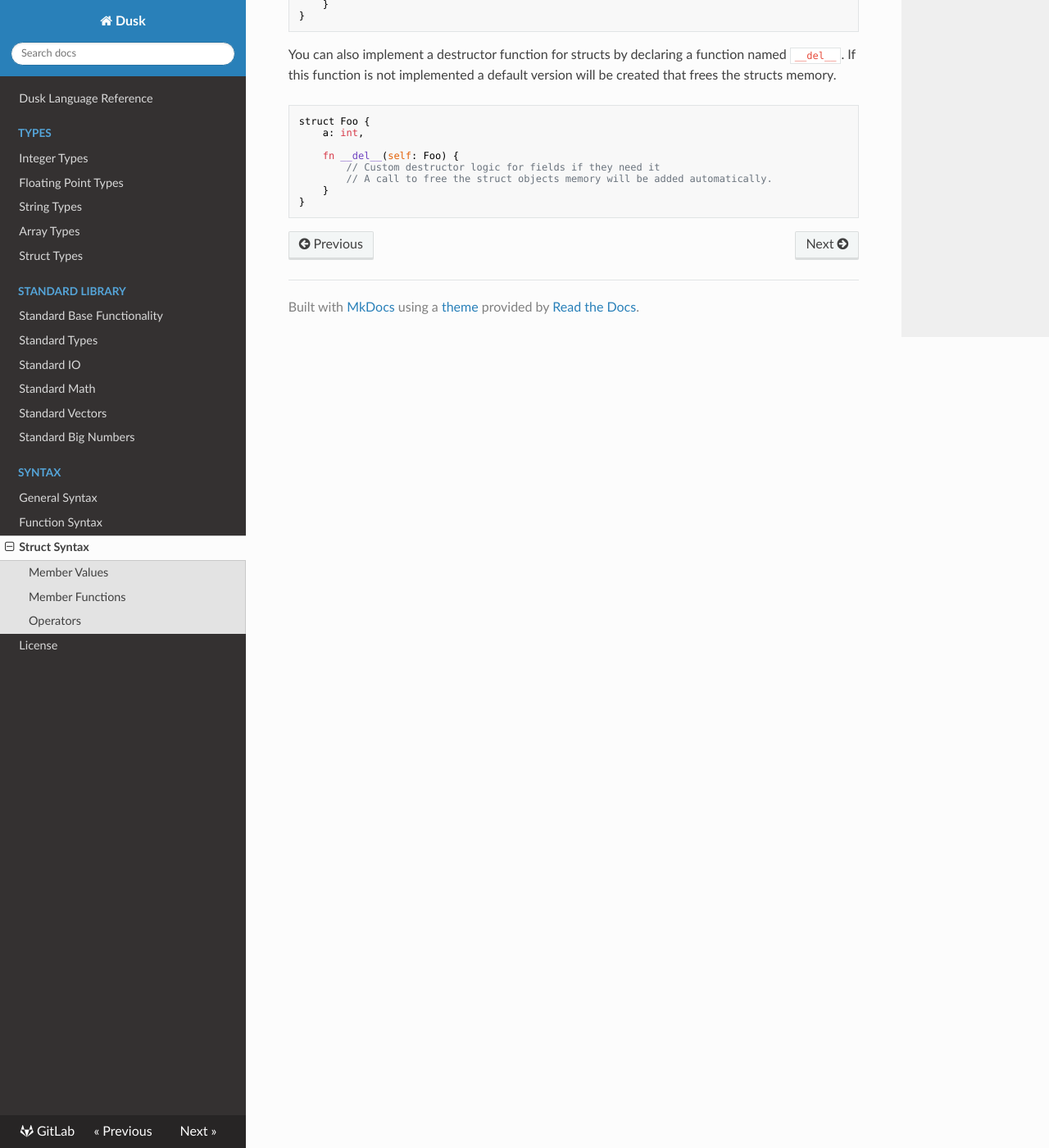
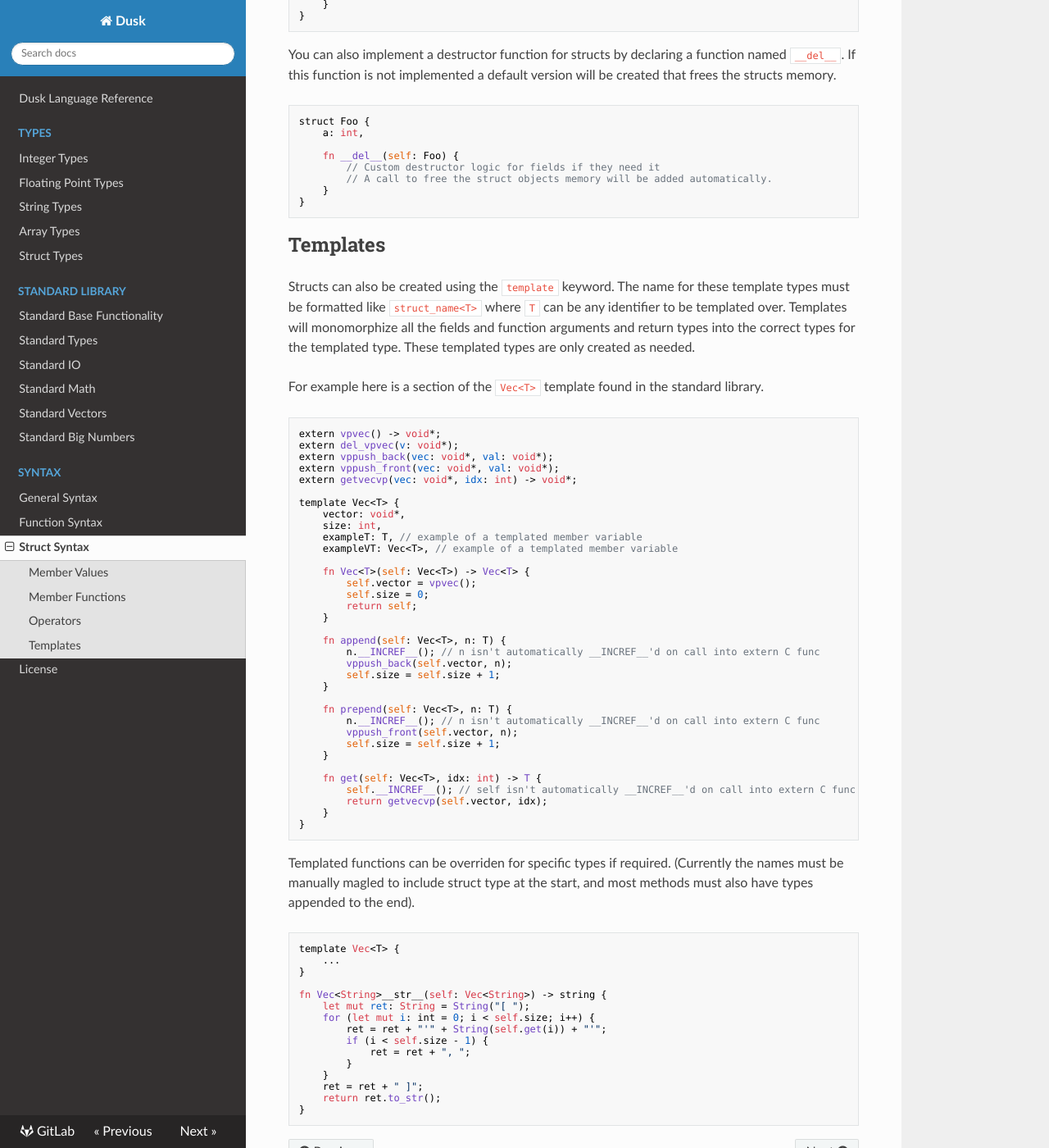
Before and after one commit to KianShepherd/dusk, an MkDocs documentation site: the page built from docs/syntax/structs.md, in a window 1280 px wide and 1400 px high, scrolled down 2638 px. Shown: the whole window at 82% size. Built offline with MkDocs 1.6.1, drawn with Linux system fonts in a browser that asks for light colours; nearby versions of some CDN libraries.

Commit message:
Docs on templates

````diff
--- a/docs/syntax/structs.md
+++ b/docs/syntax/structs.md
@@ -148,3 +148,72 @@ struct Foo {
     }
 }
 ```
+
+## Templates
+
+Structs can also be created using the `template` keyword. The name for these template types must be
+formatted like `struct_name<T>` where `T` can be any identifier to be templated over. Templates will
+monomorphize all the fields and function arguments and return types into the correct types for the
+templated type. These templated types are only created as needed.
+
+For example here is a section of the `Vec<T>` template found in the standard library.
+
+```
+extern vpvec() -> void*;
+extern del_vpvec(v: void*);
+extern vppush_back(vec: void*, val: void*);
+extern vppush_front(vec: void*, val: void*);
+extern getvecvp(vec: void*, idx: int) -> void*;
+
+template Vec<T> {
+    vector: void*,
+    size: int,
+    exampleT: T, // example of a templated member variable
+    exampleVT: Vec<T>, // example of a templated member variable
+
+    fn Vec<T>(self: Vec<T>) -> Vec<T> {
+        self.vector = vpvec();
+        self.size = 0;
+        return self;
+    }
+
+    fn append(self: Vec<T>, n: T) {
+        n.__INCREF__(); // n isn't automatically __INCREF__'d on call into extern C func
+        vppush_back(self.vector, n);
+        self.size = self.size + 1;
+    }
+
+    fn prepend(self: Vec<T>, n: T) {
+        n.__INCREF__(); // n isn't automatically __INCREF__'d on call into extern C func
+        vppush_front(self.vector, n);
+        self.size = self.size + 1;
+    }
+
+    fn get(self: Vec<T>, idx: int) -> T {
+        self.__INCREF__(); // self isn't automatically __INCREF__'d on call into extern C func
+        return getvecvp(self.vector, idx);
+    }
+}
+```
+
+Templated functions can be overriden for specific types if required. (Currently the names must be
+manually magled to include struct type at the start, and most methods must also have types appended
+to the end).
+
+```
+template Vec<T> {
+    ...
+}
+
+fn Vec<String>__str__(self: Vec<String>) -> string {
+    let mut ret: String = String("[ ");
+    for (let mut i: int = 0; i < self.size; i++) {
+        ret = ret + "'" + String(self.get(i)) + "'";
+        if (i < self.size - 1) {
+            ret = ret + ", ";
+        }
+    }
+    ret = ret + " ]";
+    return ret.to_str();
+}
+```
````
Also changed, not shown: README.md (+27 -3 lines), 1 other file.
